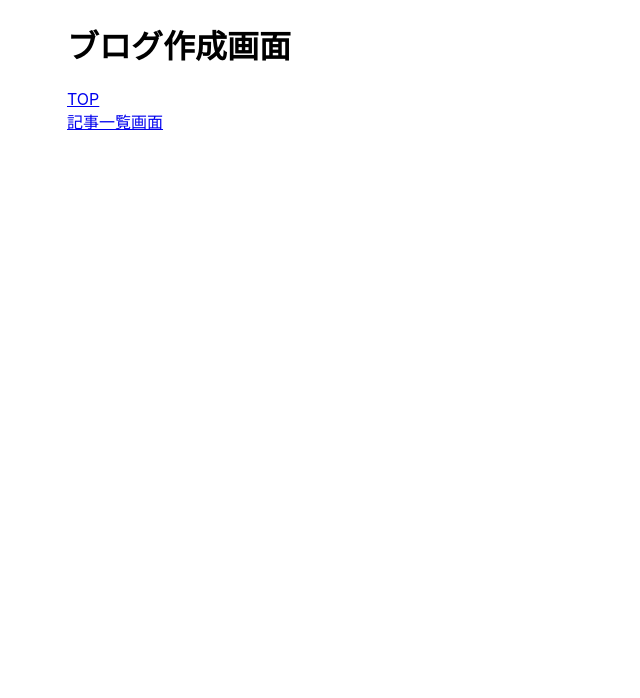
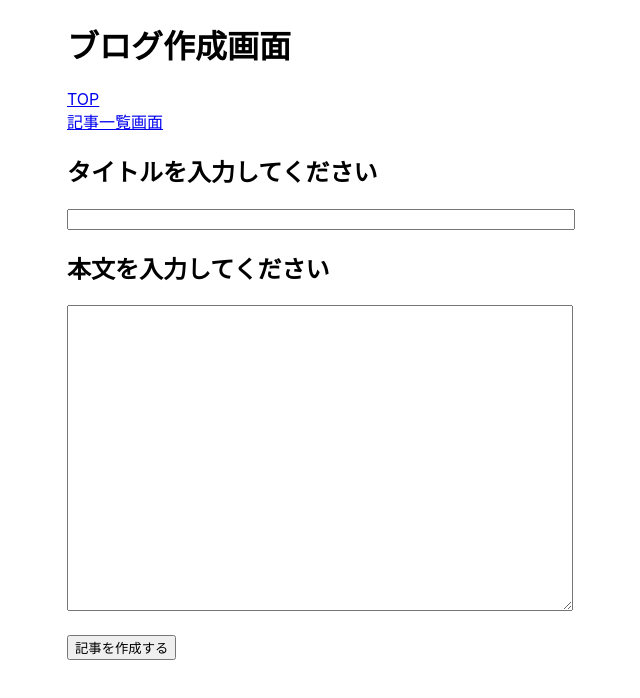
Before and after one commit to Mpino19/zenn_blog_front, a React (Create React App) app: page /create in a window 1280 px wide. Shown: the top 698 px of the page, without its empty margins (73-713 px from the left). Built offline with nearby package versions, Linux system fonts and the light colour scheme.

Commit message:
記事作成機能の実装

```diff
--- a/src/routes/createBlog.js
+++ b/src/routes/createBlog.js
@@ -1,6 +1,17 @@
-import { Link } from "react-router-dom";
+import { Link, useNavigate } from "react-router-dom";
+import { useState } from "react";
+import { axiosInstance } from "../utils/axios.js";
 
 function CreateBlog() {
+  const [title, setTitle] = useState("");
+  const [contents, setContents] = useState("");
+  const navigate = useNavigate();
+
+  const onClick = async () => {
+    await axiosInstance.post("/blogs", { title, contents });
+    navigate("/blogs", { replace: true });
+  };
+
   return (
     <div style={{ margin: "auto", width: "1000px" }}>
       <h1>ブログ作成画面</h1>
@@ -10,6 +21,25 @@
       <div>
         <Link to="/blogs">記事一覧画面</Link>
       </div>
+      <h2>タイトルを入力してください</h2>
+      <div>
+        <input
+          value={title}
+          onChange={(e) => setTitle(e.target.value)}
+          style={{ width: "500px" }}
+        />
+      </div>
+      <h2>本文を入力してください</h2>
+      <div>
+        <textarea
+          value={contents}
+          onChange={(e) => setContents(e.target.value)}
+          style={{ width: "500px", height: "300px" }}
+        />
+      </div>
+      <div style={{ marginTop: "20px" }}>
+        <button onClick={onClick}>記事を作成する</button>
+      </div>
     </div>
   );
 }
```
